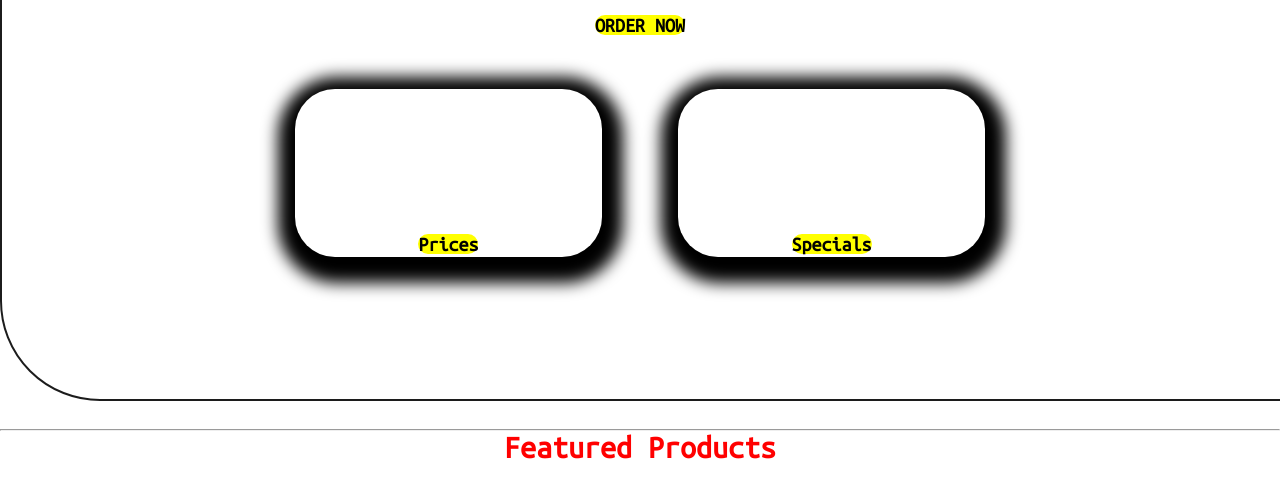
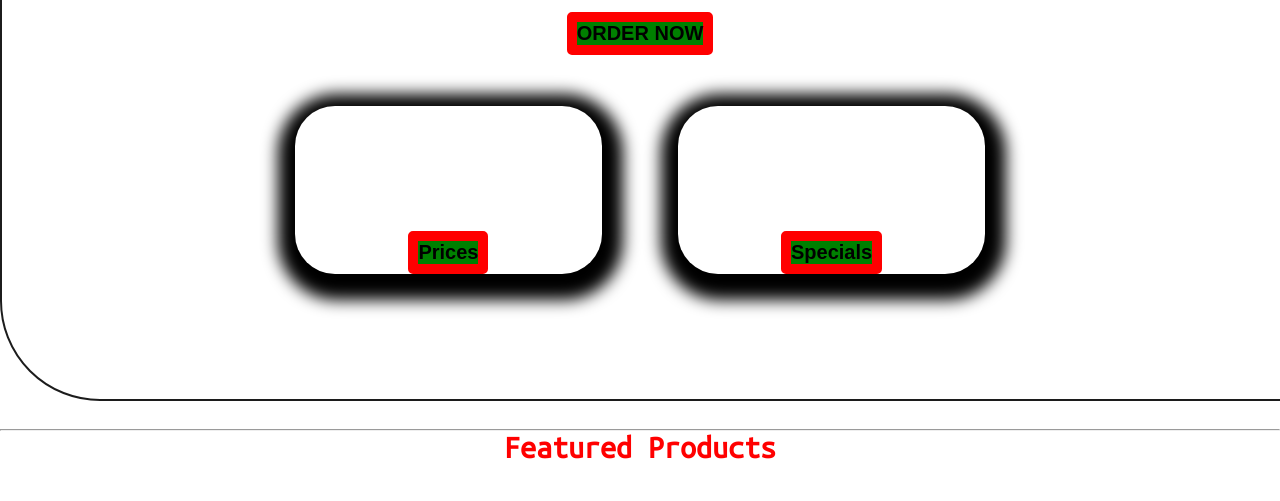
Before and after one commit to aalvarado-dev/GITAlexAlvarado, a plain HTML site: page index.html in a window 1280 px wide. Shown: the part 297-798 px from the top of the page. Drawn offline with Linux system fonts and the light colour scheme.

Commit message:
Update style.css
Mateixes modificacions que en el fitxer local

```diff
--- a/style.css
+++ b/style.css
@@ -108,12 +108,12 @@ ul li a:hover{
 /*Button Styling*/
 .btn{
     margin-top:15px;
-    border: 3px solid white;
-    border-radius:15px;
-    background-color:yellow;
+    border: 10px solid red;
+    border-radius:5px;
+    background-color:green;
     font-size:20px;
     font-weight: bold;
-    font-family: 'Ubuntu Mono', monospace;
+    font-family: Arial;
 }
 .btn:hover{
     cursor: pointer;
```
